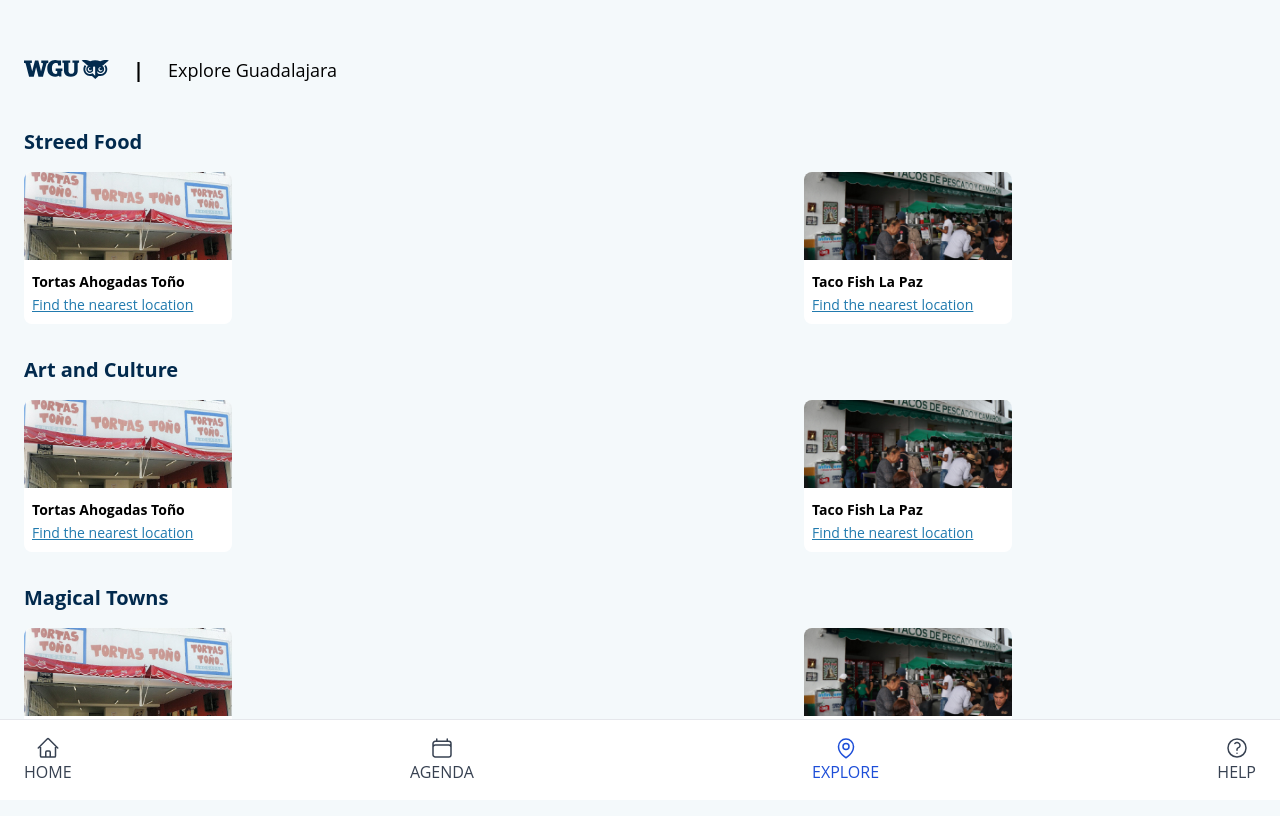
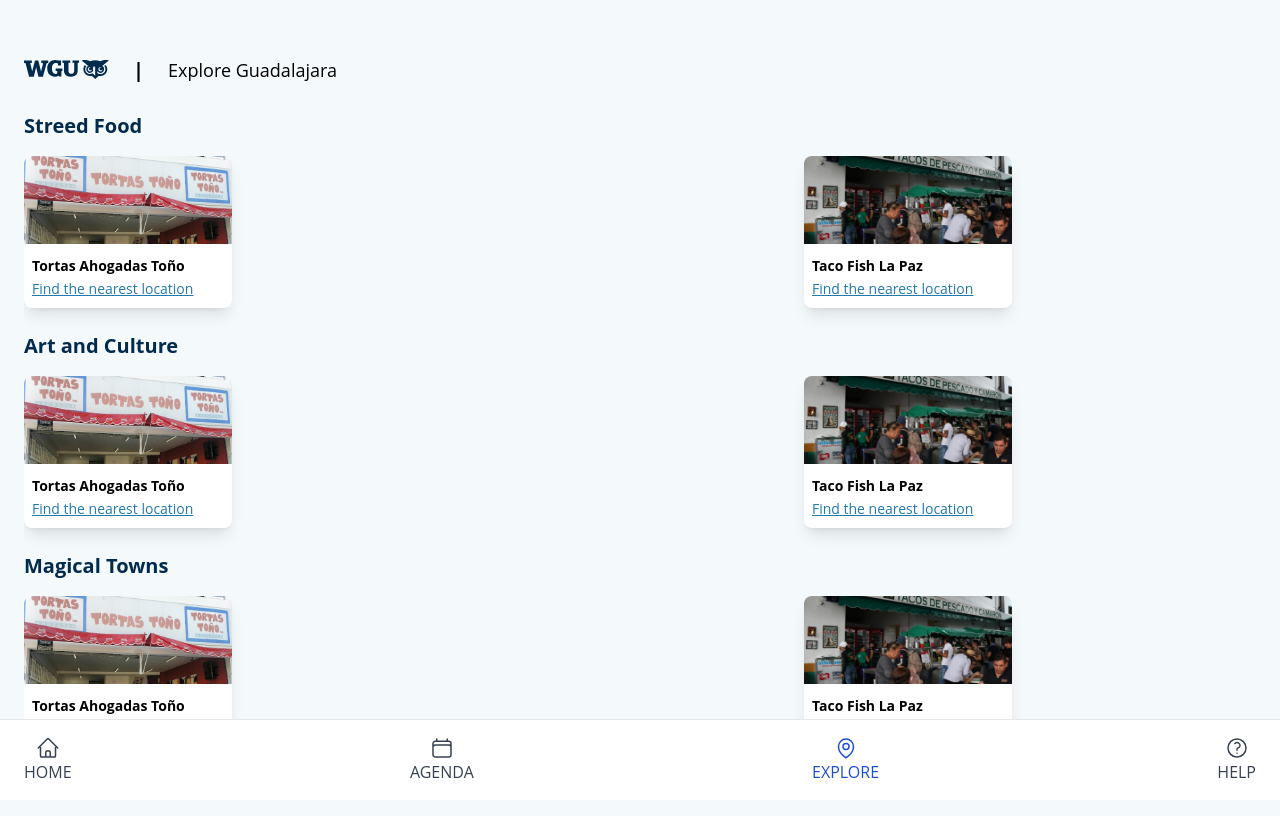
Before and after one commit to holaontiveros/wgu-summit, a React (Create React App) app: page /explore in a window 1280 px wide. Shown: the top 816 px of the page. Built offline with nearby package versions, Linux system fonts and the light colour scheme.

Commit message:
chore: small text updates

```diff
--- a/src/components/Header.jsx
+++ b/src/components/Header.jsx
@@ -4,7 +4,7 @@
 const Header = ({ title }) => {
   return (
     <header className="relative h-28">
-      <div className="bg-primary-250 container fixed top-0 mx-auto flex items-center gap-6 px-6 pb-8 pt-14">
+      <div className="bg-primary-250 container fixed top-0 z-20 mx-auto flex items-center gap-6 px-6 pb-8 pt-14">
         <img src={darkLogo} width="85" height="20" alt="" />
         <span className="text-xl font-bold">|</span>
         {title && <h1 className="text-lg">{title}</h1>}
--- a/src/components/Place.jsx
+++ b/src/components/Place.jsx
@@ -2,14 +2,14 @@
 import useImage from "utils/hooks/useImage";
 
 const Place = ({ place }) => {
-  const { loading, error, image } = useImage(place.hero);
+  const { image } = useImage(place.hero);
 
   return (
-    <div className="w-52 overflow-hidden rounded-lg bg-white">
-      <div className="flex flex-col gap-1">
+    <div className="mb-6 w-52">
+      <div className="flex flex-col gap-1 overflow-hidden rounded-lg bg-white shadow-lg">
         <img src={image} className="h-[88px] w-full object-cover" alt="" />
-        <div className="p-2">
-          <h3 className="text-sm font-bold">{place.name}</h3>
+        <div className="relative p-2">
+          <h3 className="top-[120px] text-sm font-bold">{place.name}</h3>
           <p>{place.description}</p>
           <a className="text-secondary-500 text-sm underline" href={place.link}>
             {place.linkTitle}
--- a/src/routes/Explore.jsx
+++ b/src/routes/Explore.jsx
@@ -20,7 +20,7 @@
 
       <div className="">
         {exploreData.map((item, index) => (
-          <div key={index} className="flex flex-col gap-4 px-6 py-4">
+          <div key={index} className="flex flex-col gap-4 px-6">
             <h2 className="text-primary-500 text-xl font-bold">{item.title}</h2>
 
             <div>
```
